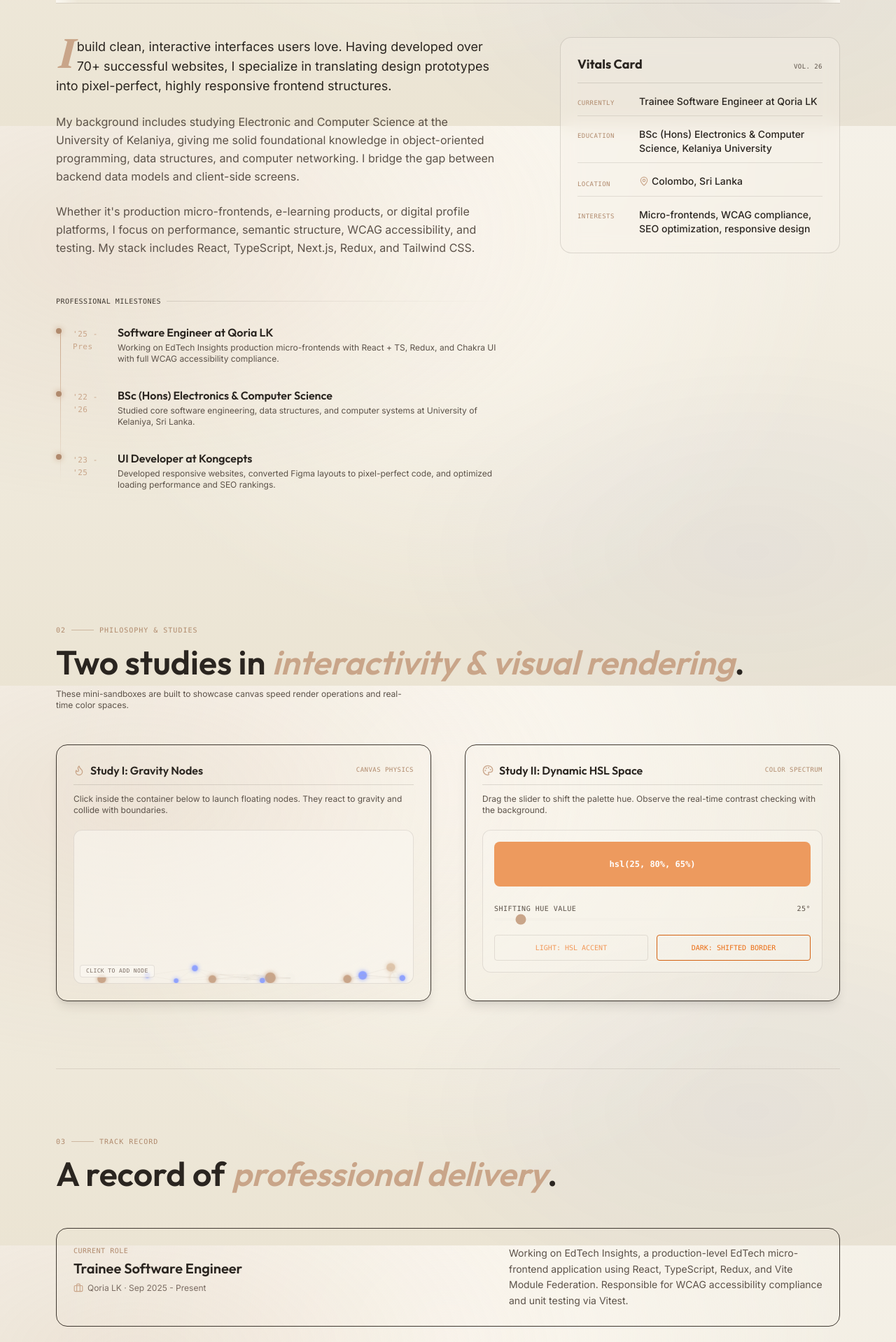
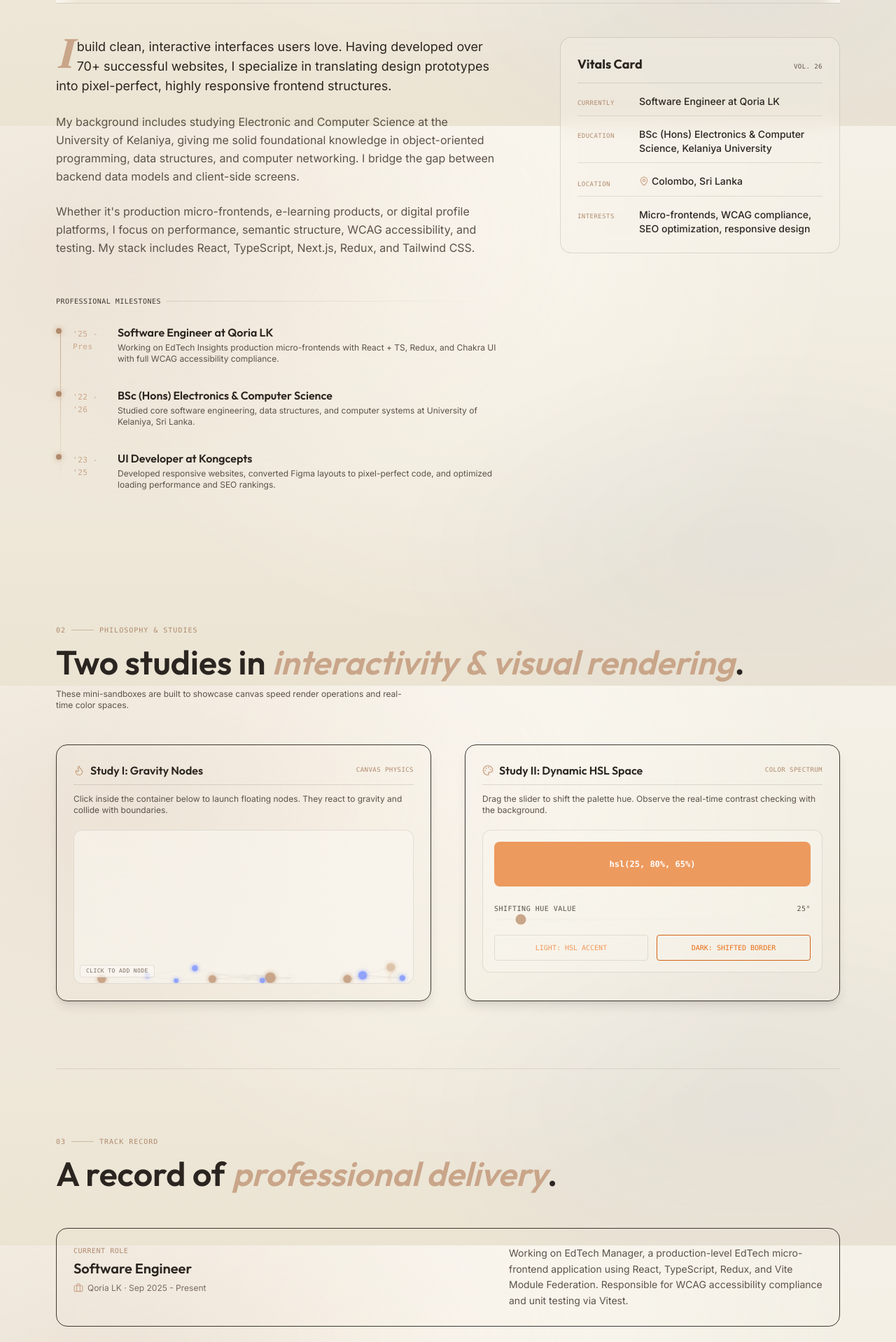
Before and after one commit to thusithakit/portfolio-v2.0, a Next.js app: page / in a window 1280 px wide. Shown: the part 1420-3338 px from the top of the page at 70% size. Built offline with nearby package versions, Linux system fonts and the light colour scheme; no server answers.

Commit message:
feat: Update details in card

```diff
--- a/src/app/page.tsx
+++ b/src/app/page.tsx
@@ -509,7 +509,7 @@ export default function PortfolioPage() {
                 <dl className="flex flex-col gap-4 text-xs md:text-sm">
                   <div className="grid grid-cols-[80px_1fr] items-baseline gap-2 border-b border-ink-200/14 pb-2.5">
                     <dt className="font-mono text-[9px] uppercase tracking-wider text-peach-400">Currently</dt>
-                    <dd className="text-cream-100 font-medium">Trainee Software Engineer at Qoria LK</dd>
+                    <dd className="text-cream-100 font-medium">Software Engineer at Qoria LK</dd>
                   </div>
 
                   <div className="grid grid-cols-[80px_1fr] items-baseline gap-2 border-b border-ink-200/14 pb-2.5">
@@ -656,14 +656,14 @@ export default function PortfolioPage() {
             <div className="p-6 bg-panel-bg border border-panel-border rounded-2xl flex flex-col md:flex-row gap-6 md:justify-between">
               <div className="flex flex-col gap-1">
                 <span className="font-mono text-[10px] uppercase tracking-wider text-peach-400">Current Role</span>
-                <h3 className="font-display font-semibold text-cream-100 text-lg md:text-xl">Trainee Software Engineer</h3>
+                <h3 className="font-display font-semibold text-cream-100 text-lg md:text-xl">Software Engineer</h3>
                 <span className="text-xs text-ink-300 flex items-center gap-1.5 mt-0.5">
                   <Briefcase className="h-3.5 w-3.5 text-peach-300" />
                   <span>Qoria LK · Sep 2025 - Present</span>
                 </span>
               </div>
               <p className="text-xs md:text-sm text-ink-200 max-w-md leading-relaxed">
-                Working on EdTech Insights, a production-level EdTech micro-frontend application using React, TypeScript, Redux, and Vite Module Federation. Responsible for WCAG accessibility compliance and unit testing via Vitest.
+                Working on EdTech Manager, a production-level EdTech micro-frontend application using React, TypeScript, Redux, and Vite Module Federation. Responsible for WCAG accessibility compliance and unit testing via Vitest.
               </p>
             </div>
 
```
